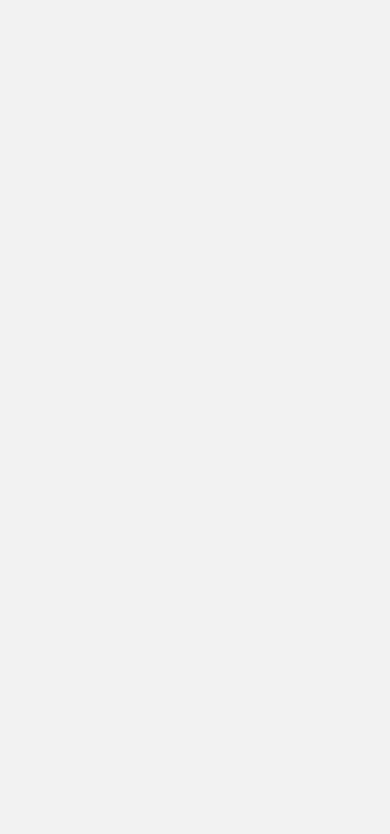
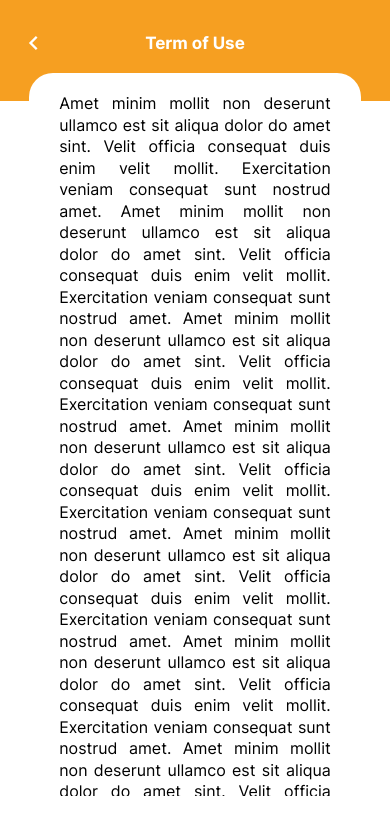
Before and after one commit to MuhammadRafeh/ECom, a React Native app: screen /TermOfUse in a window 390 px wide. Shown: the top 834 px of the page. Built offline with nearby package versions, Linux system fonts and the light colour scheme.

Commit message:
Done with Term of Use Screen!

```diff
--- a/src/navigators/AuthNavigator/AuthNavigator.tsx
+++ b/src/navigators/AuthNavigator/AuthNavigator.tsx
@@ -11,7 +11,7 @@ const Stack = createStackNavigator();
 function AuthNavigator() {
     return (
         <Stack.Navigator
-            initialRouteName={'PrivacyPolicy'}
+            initialRouteName={'TermOfUse'}
             screenOptions={{
                 headerShown: false
             }}
--- a/src/screens/app/TermOfUse/TermOfUseScreen.tsx
+++ b/src/screens/app/TermOfUse/TermOfUseScreen.tsx
@@ -1,14 +1,75 @@
 import React from 'react';
-import { Text, View, StyleSheet } from 'react-native';
+import { Text, View, StyleSheet, TouchableOpacity, ScrollView } from 'react-native';
+import constants from '../../../constants/constants';
+import { hP } from '../../../functions/getDPFromPercent';
+import Constants from 'expo-constants';
+import MaterialIcons from '@expo/vector-icons/MaterialIcons';
+import getFontSize from '../../../functions/getFontSize';
 
 const TermOfUseScreen = (props: any) => {
     return (
-        <View />
+        <View style={styles.screen}>
+            <View style={styles.firstPortion}>
+                <TouchableOpacity style={{ position: 'absolute', left: '5%' }}>
+                    <MaterialIcons size={28} color={'white'} name={'keyboard-arrow-left'} />
+                </TouchableOpacity>
+                <View>
+                    <Text style={styles.title}>Term of Use</Text>
+                </View>
+            </View>
+            <View style={styles.secondPortion}>
+                <View style={styles.textContainer}>
+                    <ScrollView>
+                        <Text style={styles.text}>
+                            Amet minim mollit non deserunt ullamco est sit aliqua dolor do amet sint. Velit officia consequat duis enim velit mollit. Exercitation veniam consequat sunt nostrud amet. Amet minim mollit non deserunt ullamco est sit aliqua dolor do amet sint. Velit officia consequat duis enim velit mollit. Exercitation veniam consequat sunt nostrud amet. Amet minim mollit non deserunt ullamco est sit aliqua dolor do amet sint. Velit officia consequat duis enim velit mollit. Exercitation veniam consequat sunt nostrud amet. Amet minim mollit non deserunt ullamco est sit aliqua dolor do amet sint. Velit officia consequat duis enim velit mollit. Exercitation veniam consequat sunt nostrud amet. Amet minim mollit non deserunt ullamco est sit aliqua dolor do amet sint. Velit officia consequat duis enim velit mollit. Exercitation veniam consequat sunt nostrud amet. Amet minim mollit non deserunt ullamco est sit aliqua dolor do amet sint. Velit officia consequat duis enim velit mollit. Exercitation veniam consequat sunt nostrud amet. Amet minim mollit non deserunt ullamco est sit aliqua dolor do amet sint. Velit officia consequat.
+                        </Text>
+                    </ScrollView>
+                </View>
+            </View>
+        </View>
     );
 }
 
 export default TermOfUseScreen;
 
 const styles = StyleSheet.create({
-
+    screen: {
+        flex: 1,
+        backgroundColor: constants.primary,
+        paddingTop: Constants.statusBarHeight
+    },
+    firstPortion: {
+        height: hP('12%'),
+        backgroundColor: constants.primary,
+        flexDirection: 'row',
+        justifyContent: 'center',
+        alignItems: 'center',
+        top: -8
+    },
+    title: {
+        fontSize: getFontSize(17),
+        fontFamily: 'Inter',
+        color: '#fff',
+        fontWeight: 'bold'
+    },
+    secondPortion: {
+        height: hP('88%'),
+        backgroundColor: '#fff',
+        alignItems: 'center'
+    },
+    textContainer: {
+        height: '100%',
+        width: '85%',
+        backgroundColor: '#fff',
+        borderRadius: 24,
+        padding: 20,
+        paddingHorizontal: 30,
+        top: -28
+    },
+    text: {
+        textAlign: 'justify',
+        fontFamily: 'Inter',
+        fontSize: 16,
+        lineHeight: 21.5
+    }
 })
```
